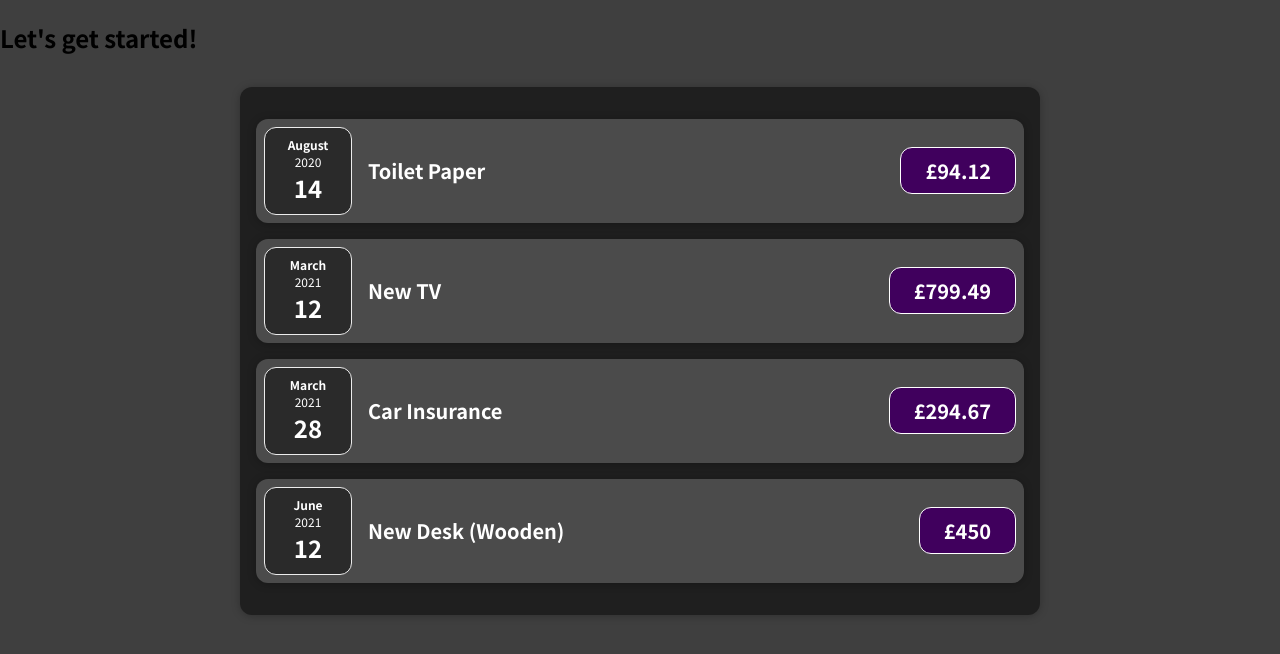
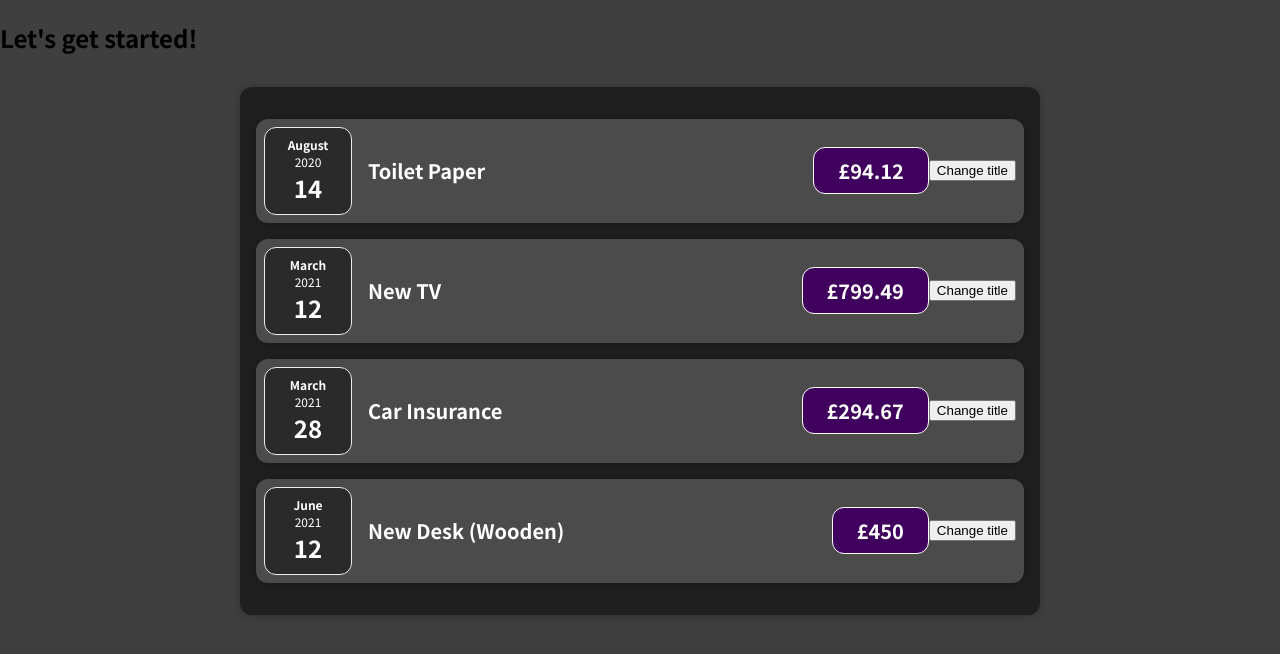
Before and after one commit to curlyboi123/react-complete-guide-udemy, a React (Create React App) app: page / in a window 1280 px wide. Shown: the top 654 px of the page. Built offline with nearby package versions, Linux system fonts and the light colour scheme.

Commit message:
Lesson 52

```diff
--- a/src/components/Expenses/ExpenseItem.js
+++ b/src/components/Expenses/ExpenseItem.js
@@ -1,15 +1,26 @@
+import React, { useState } from 'react';
+
 import './ExpenseItem.css';
 import ExpenseDate from './ExpenseDate';
 import Card from '../UI/Card';
 
 const ExpenseItem = (props) => {
+  const [title, setTitle] = useState(props.title);
+  console.log('ExpenseItem evaluated by React');
+
+  const clickHandler = () => {
+    setTitle('Updated!');
+    console.log(title);
+  };
+
   return (
     <Card className="expense-item">
       <ExpenseDate date={props.date} />
       <div className="expense-item__description">
-        <h2>{props.title}</h2>
+        <h2>{title}</h2>
         <div className="expense-item__price">£{props.amount}</div>
       </div>
+      <button onClick={clickHandler}>Change title</button>
     </Card>
   );
 };
```
